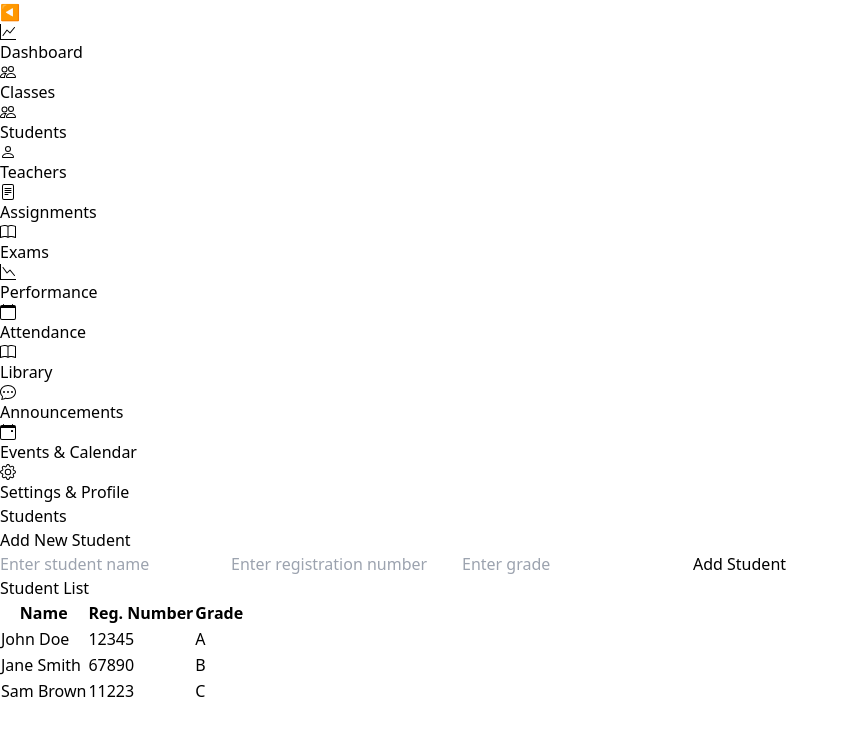
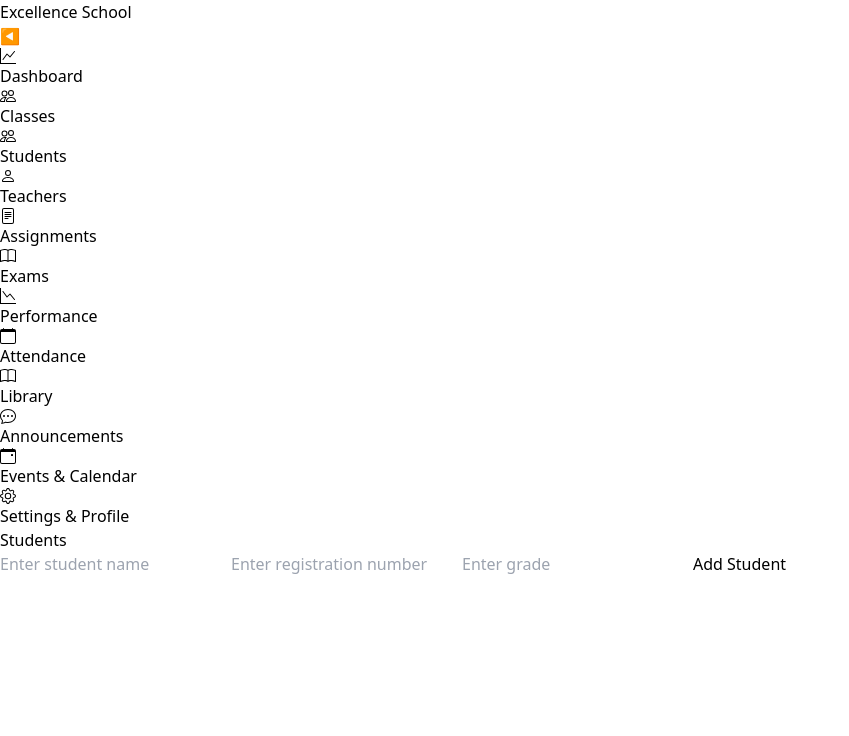
Before and after one commit to prabodhaj32/Advanced-MERN-Student-Management-System, a React (Vite) app in the folder Frontend/: page /admin/students in a window 1280 px wide. Shown: the top 736 px of the page, without its empty margins (0-849 px from the left). Built offline with nearby package versions, Linux system fonts and the light colour scheme.

Commit message:
students jsx file upadtetedt

```diff
--- a/Frontend/src/App.jsx
+++ b/Frontend/src/App.jsx
@@ -6,11 +6,12 @@ import AdminSignIn from './components/AdminSignIn';
 import AdminDashboard from './pages/Admin/Dashboard';
 import Students from './pages/Admin/Students';
 import StudentDashboard from './pages/Student/Dashboard';
-
+//import NotFound from './components/NotFound'; // Add a 404 Not Found Page
 
 const App = () => {
   return (
     <Router>
+      <div className="min-h-screen bg-gray-100"> {/* Optional Layout Wrapper */}
         <Routes>
           {/* Public Routes */}
           <Route path="/" element={<Home />} />
@@ -19,15 +20,14 @@ const App = () => {
 
           {/* Admin Routes */}
           <Route path="/admin/dashboard" element={<AdminDashboard />} />
-        <Route path="/admin/students" element={<Students />} />
+          <Route exact path="/admin/students" element={<Students />} />
+
+          {/* Student Routes */}
+          <Route exact path="/student/dashboard" element={<StudentDashboard />} />
 
 
-        {/* Student Routes */}
-        <Route path="/student/dashboard" element={<StudentDashboard />} />
-
-        {/* Fallback Route */}
-
         </Routes>
+      </div>
     </Router>
   );
 };
--- a/Frontend/src/components/Home.jsx
+++ b/Frontend/src/components/Home.jsx
@@ -4,6 +4,7 @@ import bg from "../assets/bg.png";
 import bg1 from "../assets/bg1.png";
 import sch from "../assets/sch.png";
 import dm from "../assets/dm.jpg";
+import sch2 from "../assets/sch2.jpg";
 import { LoremIpsum } from 'lorem-ipsum';
 import AOS from 'aos';
 import 'aos/dist/aos.css';  // AOS styles
@@ -51,15 +52,15 @@ const Home = () => {
         <div className="relative">
           <div className="absolute inset-0 bg-gradient-to-r from-blue-900/80 to-blue-700/60 z-10"></div>
           <img
-            src={bg1} // Use the correct image source
+            src={sch2} // Use the correct image source
             alt="Students in classroom"
             className="w-full h-[600px] object-cover"
           />
           <div className="absolute inset-0 z-20 flex items-center">
             <div className="container mx-auto px-4">
               <div className="max-w-xl">
-                <h1 className="text-4xl md:text-5xl font-bold mb-4">
-                  Inspiring Excellence in Education
+                <h1 className="text-4xl md:text-4xl font-bold mb-4" data-aos="fade-right">
+                  Student Management System
                 </h1>
                 <p className="text-lg md:text-xl mb-8">
                   Providing a nurturing environment where students develop the
@@ -115,8 +116,8 @@ const Home = () => {
           className="md:w-1/2 text-center md:text-left space-y-4"
           data-aos="fade-up" // Animation effect when scrolling
         >
-          <h1 className="text-3xl font-bold text-gray-800">Student Management System</h1>
-          <p className="text-gray-600">{loremText}</p>
+          <h1 className="text-3xl font-bold text-gray-800">About Us</h1>
+          <p className="text-gray-600">At Excellence School, we believe in empowering education through technology. Our Student Management System (SMS) is designed to streamline student records, academic tracking, and communication for a seamless learning experience. Whether you're a student, teacher, or parent, our system ensures efficient management of all educational activities.</p>
         </div>
         <img
           src={sch}
--- a/Frontend/src/pages/Admin/Sidebar.jsx
+++ b/Frontend/src/pages/Admin/Sidebar.jsx
@@ -12,7 +12,10 @@ const Sidebar = () => {
     <div className={`fixed top-0 left-0 h-full bg-gray-800 text-white transition-all duration-300 ${isOpen ? 'w-64' : 'w-20'}`}>
 
       {/* Sidebar Header */}
-      <div className="flex items-center justify-center px-4 py-4">
+      <div className="flex items-center justify-between px-4 py-4">
+        <h2 className={`text-xl font-bold transition-opacity ${isOpen ? 'opacity-100' : 'opacity-0 hidden'}`}>
+          Excellence School
+        </h2>
         <button
           onClick={() => setIsOpen(!isOpen)}
           className="bg-gray-700 text-white p-2 rounded-full focus:outline-none"
@@ -25,7 +28,8 @@ const Sidebar = () => {
       <ul className="space-y-2 mt-4">
         <SidebarItem to="/dashboard" icon={<BsGraphUp />} text="Dashboard" isOpen={isOpen} />
         <SidebarItem to="/classes" icon={<BsPeople />} text="Classes" isOpen={isOpen} />
-        <SidebarItem to="/students" icon={<BsPeople />} text="Students" isOpen={isOpen} />
+        <SidebarItem to="/admin/students" icon={<BsPeople />} text="Students" isOpen={isOpen} />
+
         <SidebarItem to="/teachers" icon={<BsPerson />} text="Teachers" isOpen={isOpen} />
         <SidebarItem to="/assignments" icon={<BsFileText />} text="Assignments" isOpen={isOpen} />
         <SidebarItem to="/exams" icon={<BsBook />} text="Exams" isOpen={isOpen} />
@@ -42,10 +46,12 @@ const Sidebar = () => {
 
 // Sidebar Item Component
 const SidebarItem = ({ to, icon, text, isOpen }) => (
-  <li className="flex items-center px-4 py-3 hover:bg-gray-700 transition duration-300">
-    <span className="text-lg">{icon}</span>
-    {isOpen && <Link to={to} className="ml-3 text-white">{text}</Link>}
-  </li>
+  <Link to={to} className="w-full block">
+    <li className="flex items-center px-4 py-3 hover:bg-gray-700 transition duration-300">
+      <span className="text-lg">{icon}</span>
+      {isOpen && <span className="ml-3">{text}</span>}
+    </li>
+  </Link>
 );
 
 export default Sidebar;
--- a/Frontend/src/pages/Admin/Students.jsx
+++ b/Frontend/src/pages/Admin/Students.jsx
@@ -1,84 +1,62 @@
-import React, { useState } from 'react';
-import Sidebar from './Sidebar';
+import React, { useState } from "react";
+import Sidebar from "./Sidebar";
 
 const Students = () => {
-  const [newStudent, setNewStudent] = useState({ name: '', registrationNumber: '', grade: '' });
-  const [students, setStudents] = useState([
-    { id: 1, name: 'John Doe', registrationNumber: '12345', grade: 'A' },
-    { id: 2, name: 'Jane Smith', registrationNumber: '67890', grade: 'B' },
-    { id: 3, name: 'Sam Brown', registrationNumber: '11223', grade: 'C' },
-  ]);
+  const [newStudent, setNewStudent] = useState({ name: "", registrationNumber: "", grade: "" });
+  const [students, setStudents] = useState([]);
 
   const handleAddStudent = (e) => {
     e.preventDefault();
-    if (newStudent.name.trim() && newStudent.registrationNumber.trim() && newStudent.grade.trim()) {
-      const newStudentData = {
-        id: Date.now(), // Use Date.now() for unique ID
-        ...newStudent,
-      };
-      setStudents([...students, newStudentData]);
-      setNewStudent({ name: '', registrationNumber: '', grade: '' });
+    if (newStudent.name && newStudent.registrationNumber && newStudent.grade) {
+      setStudents([...students, { ...newStudent, id: students.length + 1 }]);
+      setNewStudent({ name: "", registrationNumber: "", grade: "" });
     }
   };
 
   return (
     <div className="flex">
       <Sidebar />
-      <div className="flex-1 p-6 bg-gray-100 min-h-screen">
-        <h1 className="text-3xl font-bold mb-6 text-gray-700">Students</h1>
+      <div className="flex-1 p-6">
+        <div className="max-w-3xl mx-auto bg-white shadow-lg rounded-lg p-6">
+          <h2 className="text-2xl font-bold text-gray-800 mb-4">Students</h2>
 
           {/* Add Student Form */}
-        <form onSubmit={handleAddStudent} className="bg-white p-6 rounded-lg shadow-md max-w-md">
-          <h2 className="text-xl font-semibold mb-4">Add New Student</h2>
+          <form onSubmit={handleAddStudent} className="mb-6 space-y-3">
             <input
               type="text"
-            className="w-full p-3 border rounded-lg focus:outline-none focus:ring-2 focus:ring-blue-400"
               placeholder="Enter student name"
               value={newStudent.name}
               onChange={(e) => setNewStudent({ ...newStudent, name: e.target.value })}
+              className="w-full p-3 border rounded-md focus:outline-none focus:ring-2 focus:ring-blue-500"
             />
             <input
               type="text"
-            className="w-full p-3 mt-3 border rounded-lg focus:outline-none focus:ring-2 focus:ring-blue-400"
               placeholder="Enter registration number"
               value={newStudent.registrationNumber}
               onChange={(e) => setNewStudent({ ...newStudent, registrationNumber: e.target.value })}
+              className="w-full p-3 border rounded-md focus:outline-none focus:ring-2 focus:ring-blue-500"
             />
             <input
               type="text"
-            className="w-full p-3 mt-3 border rounded-lg focus:outline-none focus:ring-2 focus:ring-blue-400"
               placeholder="Enter grade"
               value={newStudent.grade}
               onChange={(e) => setNewStudent({ ...newStudent, grade: e.target.value })}
+              className="w-full p-3 border rounded-md focus:outline-none focus:ring-2 focus:ring-blue-500"
             />
-          <button type="submit" className="w-full mt-4 bg-blue-500 text-white py-3 rounded-lg hover:bg-blue-600">
+            <button type="submit" className="w-full bg-blue-500 text-white p-3 rounded-md hover:bg-blue-600">
               Add Student
             </button>
           </form>
 
           {/* Student List */}
-        <div className="mt-8">
-          <h2 className="text-xl font-semibold mb-4 text-gray-700">Student List</h2>
-          <div className="overflow-x-auto">
-            <table className="min-w-full bg-white shadow-md rounded-lg">
-              <thead className="bg-blue-500 text-white">
-                <tr>
-                  <th className="py-3 px-4 text-left">Name</th>
-                  <th className="py-3 px-4 text-left">Reg. Number</th>
-                  <th className="py-3 px-4 text-left">Grade</th>
-                </tr>
-              </thead>
-              <tbody>
+          <ul className="divide-y divide-gray-300">
             {students.map((student) => (
-                  <tr key={student.id} className="border-b hover:bg-gray-100">
-                    <td className="py-3 px-4">{student.name}</td>
-                    <td className="py-3 px-4">{student.registrationNumber}</td>
-                    <td className="py-3 px-4">{student.grade}</td>
-                  </tr>
+              <li key={student.id} className="p-3 text-gray-800">
+                {student.name} - {student.registrationNumber} - {student.grade}
+                {/* new */}
+              </li>
             ))}
-              </tbody>
-            </table>
-          </div>
+          </ul>
         </div>
       </div>
     </div>
```
Also changed, not shown: Frontend/src/assets/sch2.jpg (added), 1 other file (tests, documents, lock files or other folders). Lines whose indentation alone changed are shown as unchanged.
